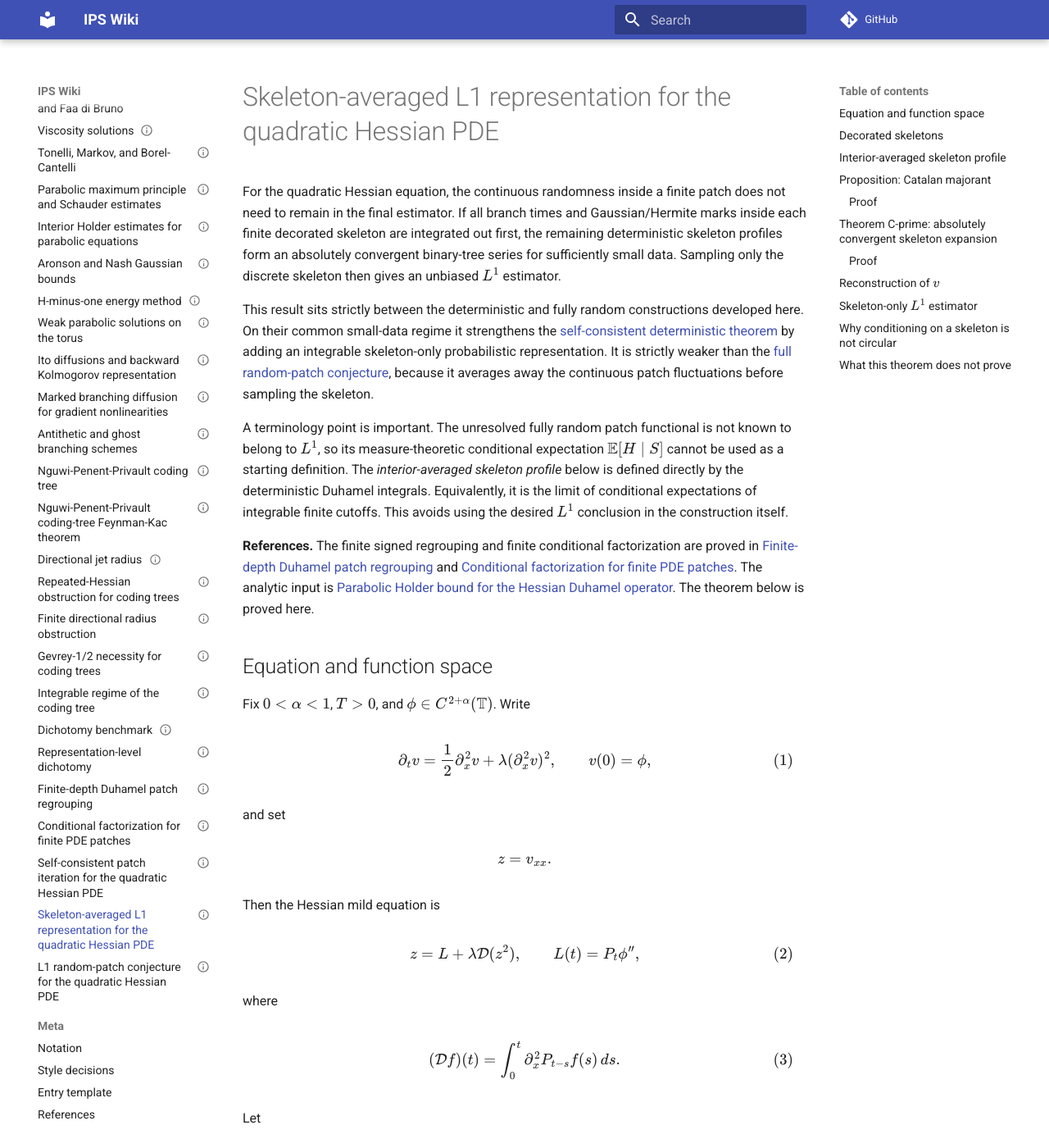
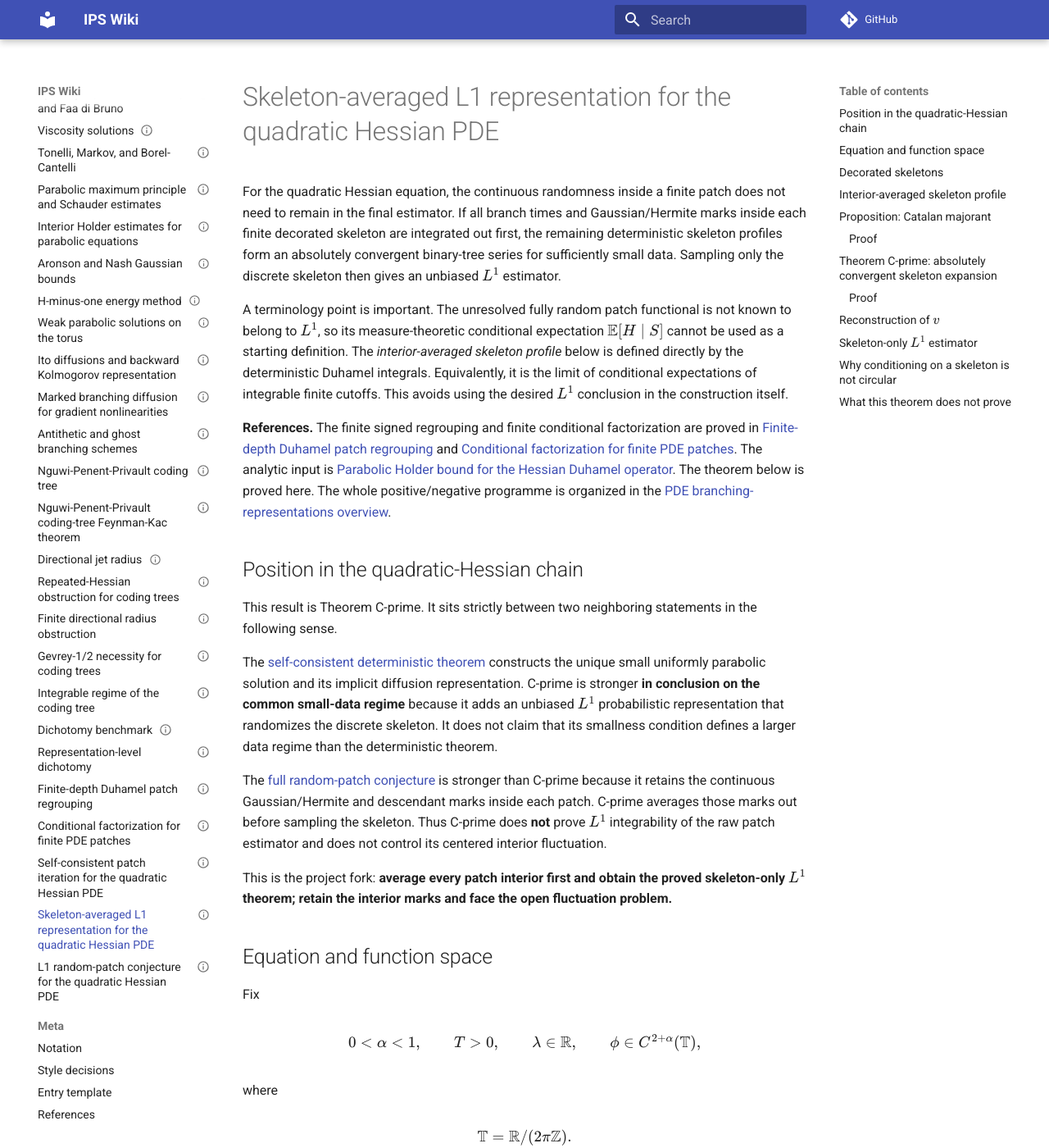
Before and after one commit to maciejgluchowski86-beep/ips-wiki, an MkDocs documentation site: the page built from docs/entries/skeleton-averaged-l1-representation-for-quadratic-hessian-pde.md, in a window 1280 px wide and 1400 px high. Shown: the whole window at 82% size. Built offline with MkDocs 1.6.1 and Material for MkDocs 9.7.7, drawn with Linux system fonts in a browser that asks for light colours; comment, search, counter and statistics services are not loaded; some of the changed text lies outside the part shown.

Commit message:
Make C-prime hypotheses and position explicit

```diff
--- a/docs/entries/skeleton-averaged-l1-representation-for-quadratic-hessian-pde.md
+++ b/docs/entries/skeleton-averaged-l1-representation-for-quadratic-hessian-pde.md
@@ -14,15 +14,41 @@ tags:
 
 For the quadratic Hessian equation, the continuous randomness inside a finite patch does not need to remain in the final estimator. If all branch times and Gaussian/Hermite marks inside each finite decorated skeleton are integrated out first, the remaining deterministic skeleton profiles form an absolutely convergent binary-tree series for sufficiently small data. Sampling only the discrete skeleton then gives an unbiased \(L^1\) estimator.
 
-This result sits strictly between the deterministic and fully random constructions developed here. On their common small-data regime it strengthens the [self-consistent deterministic theorem](self-consistent-patch-iteration-for-quadratic-hessian-pde.md) by adding an integrable skeleton-only probabilistic representation. It is strictly weaker than the [full random-patch conjecture](l1-random-patch-conjecture-for-quadratic-hessian-pde.md), because it averages away the continuous patch fluctuations before sampling the skeleton.
-
 A terminology point is important. The unresolved fully random patch functional is not known to belong to \(L^1\), so its measure-theoretic conditional expectation \(\mathbb E[H\mid S]\) cannot be used as a starting definition. The *interior-averaged skeleton profile* below is defined directly by the deterministic Duhamel integrals. Equivalently, it is the limit of conditional expectations of integrable finite cutoffs. This avoids using the desired \(L^1\) conclusion in the construction itself.
 
-**References.** The finite signed regrouping and finite conditional factorization are proved in [Finite-depth Duhamel patch regrouping](finite-depth-duhamel-patch-regrouping.md) and [Conditional factorization for finite PDE patches](conditional-factorization-for-finite-pde-patches.md). The analytic input is [Parabolic Holder bound for the Hessian Duhamel operator](parabolic-holder-bound-for-hessian-duhamel-operator.md). The theorem below is proved here.
+**References.** The finite signed regrouping and finite conditional factorization are proved in [Finite-depth Duhamel patch regrouping](finite-depth-duhamel-patch-regrouping.md) and [Conditional factorization for finite PDE patches](conditional-factorization-for-finite-pde-patches.md). The analytic input is [Parabolic Holder bound for the Hessian Duhamel operator](parabolic-holder-bound-for-hessian-duhamel-operator.md). The theorem below is proved here. The whole positive/negative programme is organized in the [PDE branching-representations overview](../pde-branching-representations.md).
+
+## Position in the quadratic-Hessian chain
+
+This result is Theorem C-prime. It sits strictly between two neighboring statements in the following sense.
+
+The [self-consistent deterministic theorem](self-consistent-patch-iteration-for-quadratic-hessian-pde.md) constructs the unique small uniformly parabolic solution and its implicit diffusion representation. C-prime is stronger **in conclusion on the common small-data regime** because it adds an unbiased \(L^1\) probabilistic representation that randomizes the discrete skeleton. It does not claim that its smallness condition defines a larger data regime than the deterministic theorem.
+
+The [full random-patch conjecture](l1-random-patch-conjecture-for-quadratic-hessian-pde.md) is stronger than C-prime because it retains the continuous Gaussian/Hermite and descendant marks inside each patch. C-prime averages those marks out before sampling the skeleton. Thus C-prime does **not** prove \(L^1\) integrability of the raw patch estimator and does not control its centered interior fluctuation.
+
+This is the project fork: **average every patch interior first and obtain the proved skeleton-only \(L^1\) theorem; retain the interior marks and face the open fluctuation problem.**
 
 ## Equation and function space
 
-Fix \(0<\alpha<1\), \(T>0\), and \(\phi\in C^{2+\alpha}(\mathbb T)\). Write
+Fix
+
+$$
+0<\alpha<1,
+\qquad
+T>0,
+\qquad
+\lambda\in\mathbb R,
+\qquad
+\phi\in C^{2+\alpha}(\mathbb T),
+$$
+
+where
+
+$$
+\mathbb T=\mathbb R/(2\pi\mathbb Z).
+$$
+
+Consider
 
 $$
 \partial_tv
@@ -52,7 +78,7 @@ L(t)=P_t\phi'',
 \tag{2}
 $$
 
-where
+where \((P_t)_{t\geq0}\) is the periodic heat semigroup generated by \(\frac12\partial_x^2\), and
 
 $$
 (\mathcal Df)(t)
@@ -81,7 +107,7 @@ $$
 \tag{4}
 $$
 
-By the Hessian Duhamel estimate,
+By the [Hessian Duhamel estimate](parabolic-holder-bound-for-hessian-duhamel-operator.md),
 
 $$
 \lVert\mathcal D(fg)\rVert_X
@@ -105,15 +131,19 @@ a
 \tag{6}
 $$
 
+If \(Z\sim N(0,1)\), set
+
+$$
+m_\alpha=\mathbb E|Z|^\alpha.
+$$
+
 The heat-lift estimate gives the data-only bound
 
 $$
 M
 \leq
 (1+m_\alpha)
-\lVert\phi''\rVert_{C^\alpha},
-\qquad
-m_\alpha=\mathbb E|Z|^\alpha.
+\lVert\phi''\rVert_{C^\alpha}.
 \tag{7}
 $$
 
@@ -121,7 +151,7 @@ $$
 
 Let \(\mathfrak T\) be the set of finite rooted planar full binary trees. An internal vertex represents one quadratic Hessian Duhamel insertion and a leaf represents the heat lift \(L\).
 
-Equivalently, decompose every tree into maximal left-child chains as in the finite patch theorem. The resulting patch skeleton together with the integer length of every patch is a *decorated patch skeleton*. This is in bijection with the original binary tree. Continuous branch times, Brownian increments, and Hermite marks are **not** part of the decorated skeleton in this entry; they are the variables that are integrated out first.
+Equivalently, decompose every tree into maximal left-child chains as in the [finite patch theorem](finite-depth-duhamel-patch-regrouping.md). The resulting patch skeleton together with the integer length of every patch is a *decorated patch skeleton*. This is in bijection with the original binary tree. Continuous branch times, Brownian increments, and Hermite marks are **not** part of the decorated skeleton in this entry; they are the variables that are integrated out first.
 
 Let \(\mathfrak T_n\) be the trees with \(n\) internal vertices. Then
 
@@ -237,13 +267,20 @@ Summing over the \(C_n\) trees of size \(n\) gives (14). The Catalan generating
 
 ## Theorem C-prime: absolutely convergent skeleton expansion
 
-Assume (12). Then
+Under the hypotheses above, assume the explicit smallness condition
+
+$$
+4|\lambda|C_{\mathcal D}(\alpha,T)M<1.
+\tag{16}
+$$
+
+Then
 
 $$
 z_*
 =
 \sum_{\tau\in\mathfrak T}F_\tau
-\tag{16}
+\tag{17}
 $$
 
 converges absolutely in \(X_{\alpha,T}\). The sum satisfies the Hessian mild equation
@@ -252,19 +289,19 @@ $$
 z_*
 =
 L+\lambda\mathcal D(z_*^2).
-\tag{17}
+\tag{18}
 $$
 
-Moreover, if
+Moreover, with
 
 $$
 R(a)
 =
 M\frac{1-\sqrt{1-4a}}{2a},
-\tag{18}
+\tag{19}
 $$
 
-then \(z_*\) is the unique solution of (17) in the closed \(X_{\alpha,T}\)-ball of radius \(R(a)\).
+interpreted as \(M\) when \(a=0\), the function \(z_*\) is the unique solution of (18) in the closed \(X_{\alpha,T}\)-ball of radius \(R(a)\).
 
 ### Proof
 
@@ -344,17 +381,23 @@ P_t\phi
 +
 \lambda\int_0^t
 P_{t-s}[z_*(s)^2]\,ds.
-\tag{23}
+\tag{24}
 $$
 
-Differentiating twice in space and using (17) gives
+Differentiating twice in space and using (18) gives
 
 $$
 v_{*,xx}=z_*.
-\tag{24}
+\tag{25}
 $$
 
-Therefore \(v_*\) satisfies (1). For smooth \(\phi\), standard parabolic regularity upgrades the mild solution on positive times, and on every regime where the hypotheses of the [self-consistent deterministic theorem](self-consistent-patch-iteration-for-quadratic-hessian-pde.md) also hold, uniqueness identifies \(v_*\) with the solution constructed there.
+Since \(z_*^2\in C^{\alpha/2,\alpha}\) and \(\phi\in C^{2+\alpha}\), standard periodic parabolic Schauder regularity gives
+
+$$
+v_*\in C^{1+\alpha/2,2+\alpha}([0,T]\times\mathbb T),
+$$
+
+so \(v_*\) is a classical solution of (1). On every regime where the hypotheses of the self-consistent deterministic theorem also hold, uniqueness identifies \(v_*\) with the solution constructed there.
 
 Thus C-prime strengthens Theorem B at the level of conclusions on their common small-data regime: the same deterministic solution now has an absolutely integrable skeleton-only representation. It does not claim a larger data regime than Theorem B.
 
@@ -374,12 +417,12 @@ $$
 \widehat z(t,x)
 =
 \frac{F_S(t,x)}{\pi(S)}.
-\tag{25}
+\tag{26}
 $$
 
 This estimator randomizes only the discrete skeleton. All continuous branch-time and spatial/Hermite variables inside the skeleton have already been averaged in \(F_S\).
 
-Then, for every \((t,x)\),
+Then, for every \((t,x)\in[0,T]\times\mathbb T\),
 
 $$
 \begin{aligned}
@@ -404,18 +447,18 @@ $$
 F_\tau(t,x)
 =
 z_*(t,x).
-\tag{27}
+\tag{28}
 $$
 
-Thus the estimator is unbiased. The same absolute convergence that proves (26) justifies the interchange in (27); unbiasedness is not inferred merely from a formal compensator cancellation.
+Thus the estimator is unbiased. The same absolute convergence that proves (27) justifies the interchange in (28); unbiasedness is not inferred merely from a formal compensator cancellation.
 
-The choice of \(\pi\) does not affect \(L^1\) integrability in (26), although it does affect higher moments and Monte Carlo efficiency.
+The choice of \(\pi\) does not affect \(L^1\) integrability in (27), although it does affect higher moments and Monte Carlo efficiency. The theorem is an existence and representation result; it does not assert that an exact deterministic evaluation of \(F_S\) is computationally cheap.
 
 ## Why conditioning on a skeleton is not circular
 
 The theorem does not generate \(S\) by first running the unresolved fully random branching estimator and then condition on the event that its skeleton equals \(S\). Instead, the countable decorated skeleton is sampled *first* from the external proposal \(\pi\), and its deterministic interior-averaged profile is evaluated afterward.
 
-At finite cutoff, one may equivalently introduce continuous proposal variables inside a fixed skeleton and use their reciprocal compensators. The finite patch factorization then gives the deterministic Duhamel contribution after those variables are averaged. Letting the cutoff vanish recovers \(F_S\) through the bounded deterministic operator \(\mathcal D\). No assumption that the raw uncut patch functional belongs to \(L^1\) is used.
+At finite cutoff, one may equivalently introduce continuous proposal variables inside a fixed skeleton and use their reciprocal compensators. The [finite patch factorization](conditional-factorization-for-finite-pde-patches.md) then gives the deterministic Duhamel contribution after those variables are averaged. Letting the cutoff vanish recovers \(F_S\) through the bounded deterministic operator \(\mathcal D\). No assumption that the raw uncut patch functional belongs to \(L^1\) is used.
 
 This skeleton-first formulation is therefore probabilistically legitimate and avoids the circular expression \(\mathbb E[H\mid S]\) when \(H\in L^1\) has not been established.
 
```
Also changed, not shown: other parts of docs/entries/skeleton-averaged-l1-representation-for-quadratic-hessian-pde.md (+6 -6 lines).
